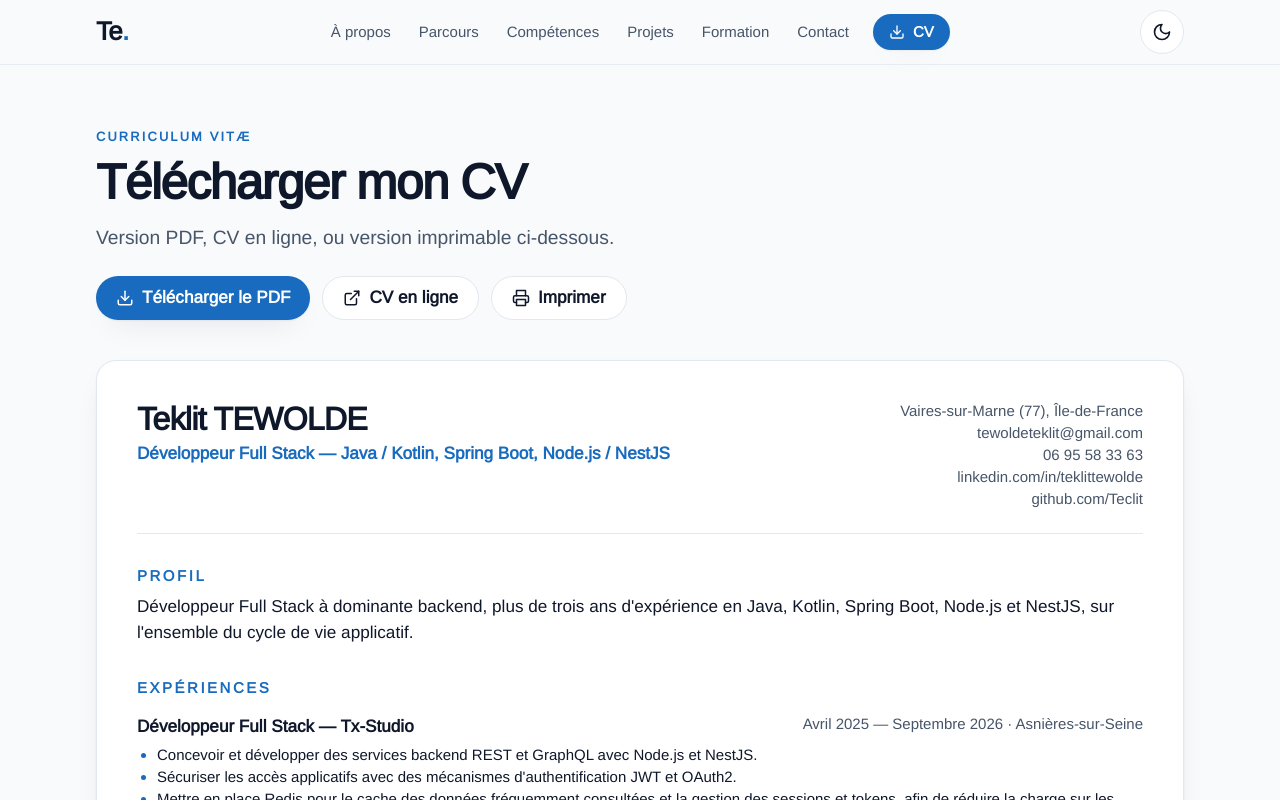
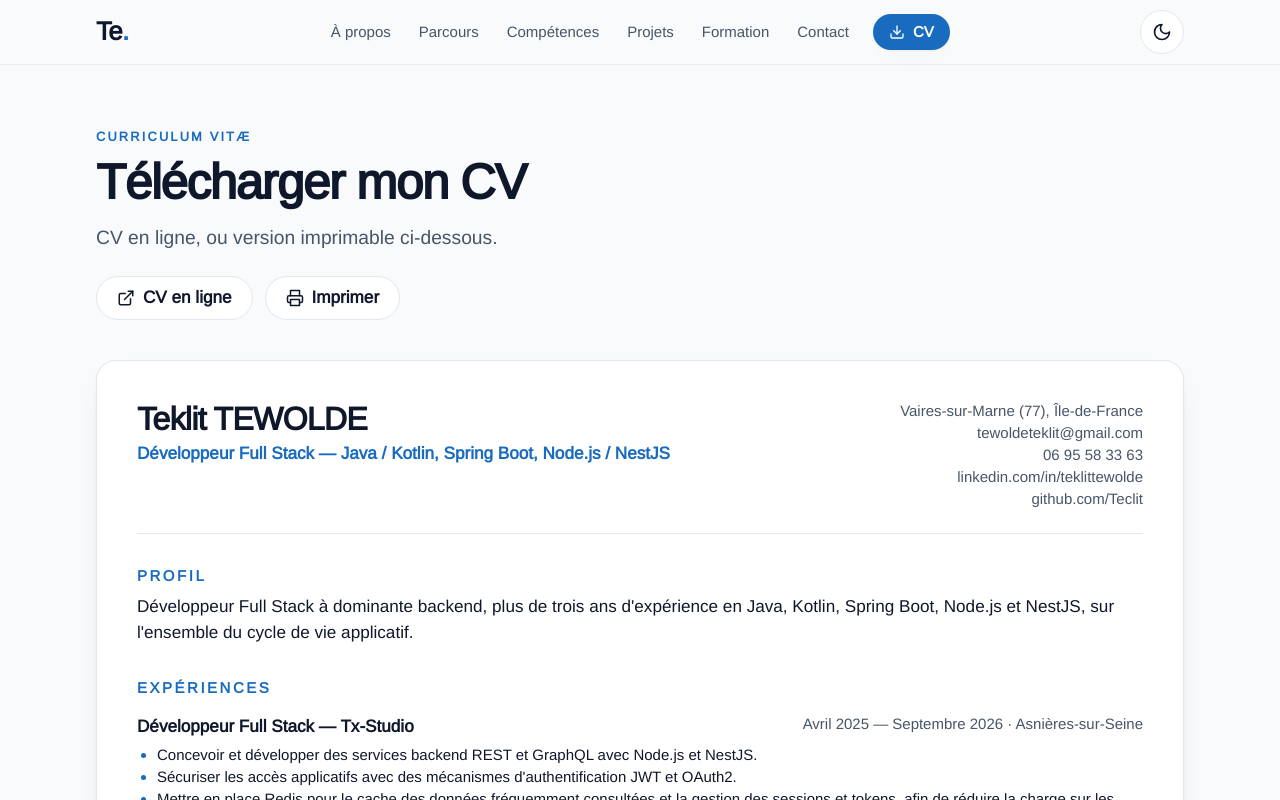
Before and after one commit to Teclit/Teclit_, an Angular app: page /cv in a window 1280 px wide. Shown: the top 800 px of the page. Built offline with nearby package versions, Linux system fonts and the light colour scheme; a web font is replaced by a local one.

Commit message:
feat(cv-page): update CV page content and remove PDF download link from tests

```diff
--- a/src/app/pages/cv-page/cv-page.component.ts
+++ b/src/app/pages/cv-page/cv-page.component.ts
@@ -6,7 +6,7 @@ import { IconComponent } from '../../shared/icon/icon.component';
 import { ButtonComponent } from '../../shared/ui/button.component';
 import { CardComponent } from '../../shared/ui/card.component';
 
-/** Page « CV » : PDF téléchargeable, CV en ligne et version imprimable générée depuis le contenu. */
+/** Page « CV » : CV en ligne et version imprimable générée depuis le contenu. */
 @Component({
   selector: 'app-cv-page',
   imports: [RouterLink, IconComponent, ButtonComponent, CardComponent],
@@ -16,22 +16,8 @@ import { CardComponent } from '../../shared/ui/card.component';
       <header class="print:hidden">
         <p class="text-xs font-bold uppercase tracking-[0.18em] text-accent">Curriculum vitæ</p>
         <h1 class="mt-3 text-h2 font-extrabold">Télécharger mon CV</h1>
-        <p class="mt-4 max-w-2xl text-lg text-muted">
-          {{ cvPdf ? 'Version PDF, CV en ligne' : 'CV en ligne' }}, ou version imprimable ci-dessous.
-        </p>
+        <p class="mt-4 max-w-2xl text-lg text-muted">CV en ligne, ou version imprimable ci-dessous.</p>
         <div class="mt-6 flex flex-wrap gap-3">
-          @if (cvPdf) {
-            <a
-              appButton
-              [href]="cvPdfHref"
-              [attr.download]="cvPdfExternal ? null : cvPdfName"
-              [attr.target]="cvPdfExternal ? '_blank' : null"
-              [attr.rel]="cvPdfExternal ? 'noopener noreferrer' : null"
-              data-testid="cv-download"
-            >
-              <app-icon name="download" [size]="18" /> Télécharger le PDF
-            </a>
-          }
           <a appButton variant="secondary" [href]="identity.links.cvOnline" target="_blank" rel="noopener noreferrer">
             <app-icon name="external" [size]="18" /> CV en ligne <span class="sr-only">(nouvel onglet)</span>
           </a>
@@ -129,10 +115,6 @@ export class CvPageComponent {
   private readonly document = inject(DOCUMENT);
 
   protected readonly identity = this.content.identity;
-  protected readonly cvPdf = this.identity.links.cvPdf;
-  protected readonly cvPdfExternal = /^https?:\/\//.test(this.cvPdf ?? '');
-  protected readonly cvPdfHref = this.cvPdfExternal ? this.cvPdf : `/${this.cvPdf}`;
-  protected readonly cvPdfName = `CV-${this.identity.firstName}-${this.identity.lastName}.pdf`;
 
   constructor() {
     inject(SeoService).update({
```
Also changed, not shown: 1 other file (tests, documents, lock files or other folders).
